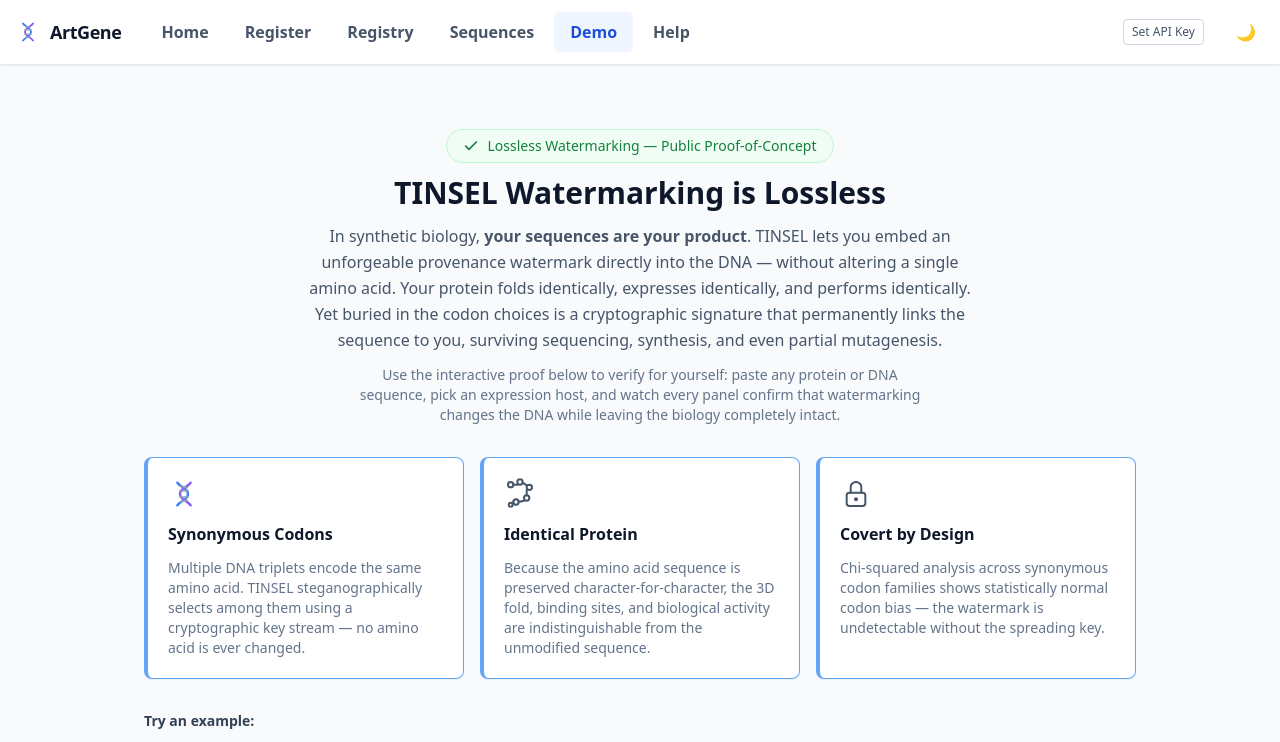
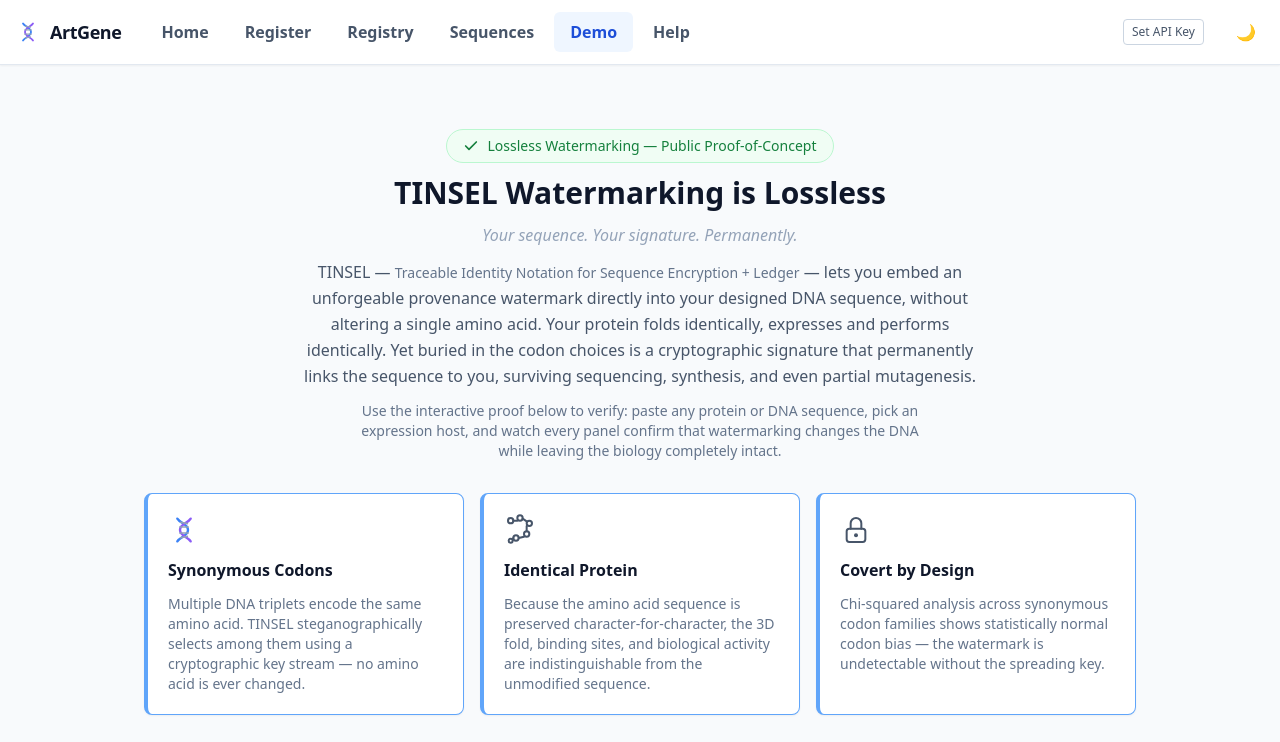
Before and after one commit to babisingh/artgene-archive, a Next.js app in the folder apps/dashboard/: page /demo in a window 1280 px wide. Shown: the top 742 px of the page. Built offline with nearby package versions, Linux system fonts and the light colour scheme.

Commit message:
copy(demo): update hero tagline and expand TINSEL acronym
https://claude.ai/code/session_01LHG7XRpv4VSiEonCsunfLJ

```diff
--- a/apps/dashboard/app/demo/page.tsx
+++ b/apps/dashboard/app/demo/page.tsx
@@ -76,15 +76,18 @@ export default function DemoPage() {
         <h1 className="text-3xl font-bold text-slate-900 dark:text-white">
           TINSEL Watermarking is Lossless
         </h1>
+        <p className="text-slate-400 dark:text-slate-500 max-w-xl mx-auto text-base italic">
+          Your sequence. Your signature. Permanently.
+        </p>
         <p className="text-slate-600 dark:text-slate-400 max-w-2xl mx-auto text-base leading-relaxed">
-          In synthetic biology, <strong>your sequences are your product</strong>. TINSEL lets you embed
-          an unforgeable provenance watermark directly into the DNA — without altering a single amino acid.
-          Your protein folds identically, expresses identically, and performs identically.
+          TINSEL — <span className="text-slate-500 dark:text-slate-400 text-sm">Traceable Identity Notation for Sequence Encryption + Ledger</span> — lets you embed
+          an unforgeable provenance watermark directly into your designed DNA sequence, without altering
+          a single amino acid. Your protein folds identically, expresses and performs identically.
           Yet buried in the codon choices is a cryptographic signature that permanently links the sequence
           to you, surviving sequencing, synthesis, and even partial mutagenesis.
         </p>
         <p className="text-slate-500 dark:text-slate-500 max-w-xl mx-auto text-sm">
-          Use the interactive proof below to verify for yourself: paste any protein or DNA sequence,
+          Use the interactive proof below to verify: paste any protein or DNA sequence,
           pick an expression host, and watch every panel confirm that watermarking changes the DNA
           while leaving the biology completely intact.
         </p>
```
